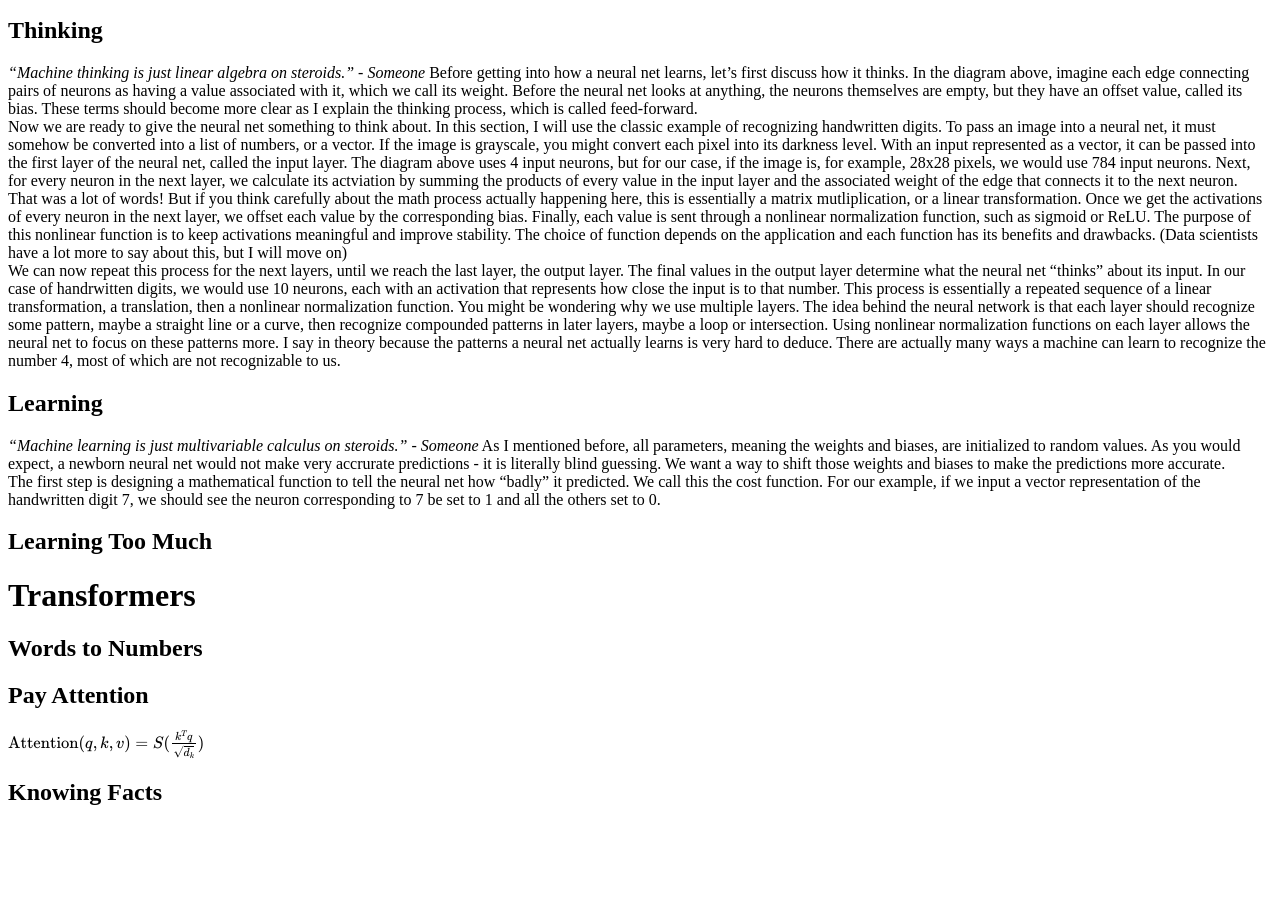
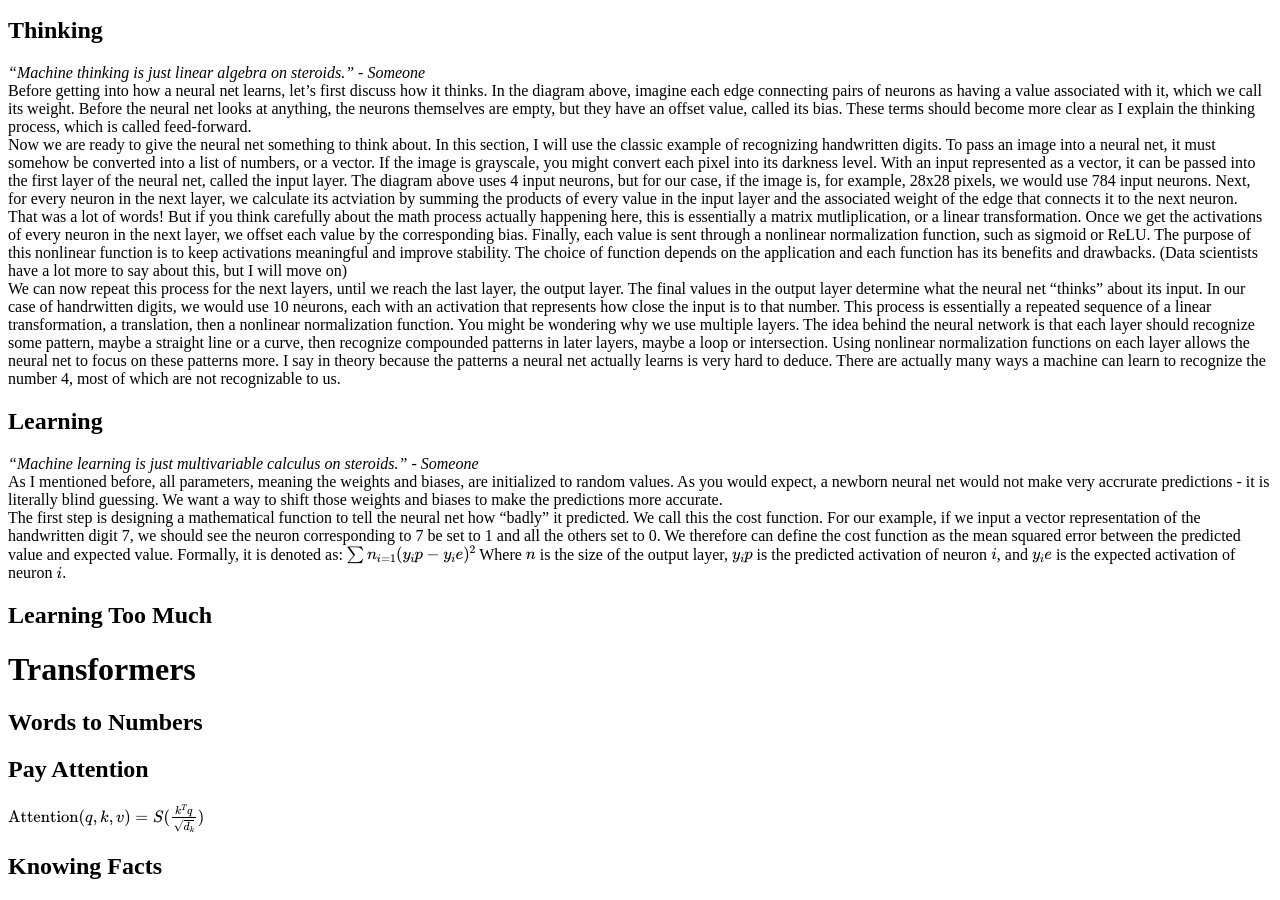
Before and after one commit to derrick-x/derrick-x.github.io, a Jekyll site: the page built from ml-articles/machine-learning-math.md, in a window 1280 px wide and 900 px high, scrolled down 891 px. Built offline with Jekyll 4.4.1, drawn with Linux system fonts in a browser that asks for light colours; before the commit the page ends 1717 px from its top, so only the background shows below that.

Commit message:
math render test

```diff
--- a/ml-articles/machine-learning-math.md
+++ b/ml-articles/machine-learning-math.md
@@ -20,7 +20,11 @@
 ## Learning
 *"Machine learning is just multivariable calculus on steroids." - Someone*
 As I mentioned before, all parameters, meaning the weights and biases, are initialized to random values. As you would expect, a newborn neural net would not make very accrurate predictions - it is literally blind guessing. We want a way to shift those weights and biases to make the predictions more accurate.
-The first step is designing a mathematical function to tell the neural net how "badly" it predicted. We call this the cost function. For our example, if we input a vector representation of the handwritten digit 7, we should see the neuron corresponding to 7 be set to 1 and all the others set to 0.
+The first step is designing a mathematical function to tell the neural net how "badly" it predicted. We call this the cost function. For our example, if we input a vector representation of the handwritten digit 7, we should see the neuron corresponding to 7 be set to 1 and all the others set to 0. We therefore can define the cost function as the mean squared error between the predicted value and expected value. Formally, it is denoted as:
+$$
+\sum{n}_{i=1}(y_ip-y_ie)^2
+$$
+Where $$n$$ is the size of the output layer, $$y_ip$$ is the predicted activation of neuron $$i$$, and $$y_ie$$ is the expected activation of neuron $$i$$.
 ## Learning Too Much
 # Transformers
 ## Words to Numbers
```
